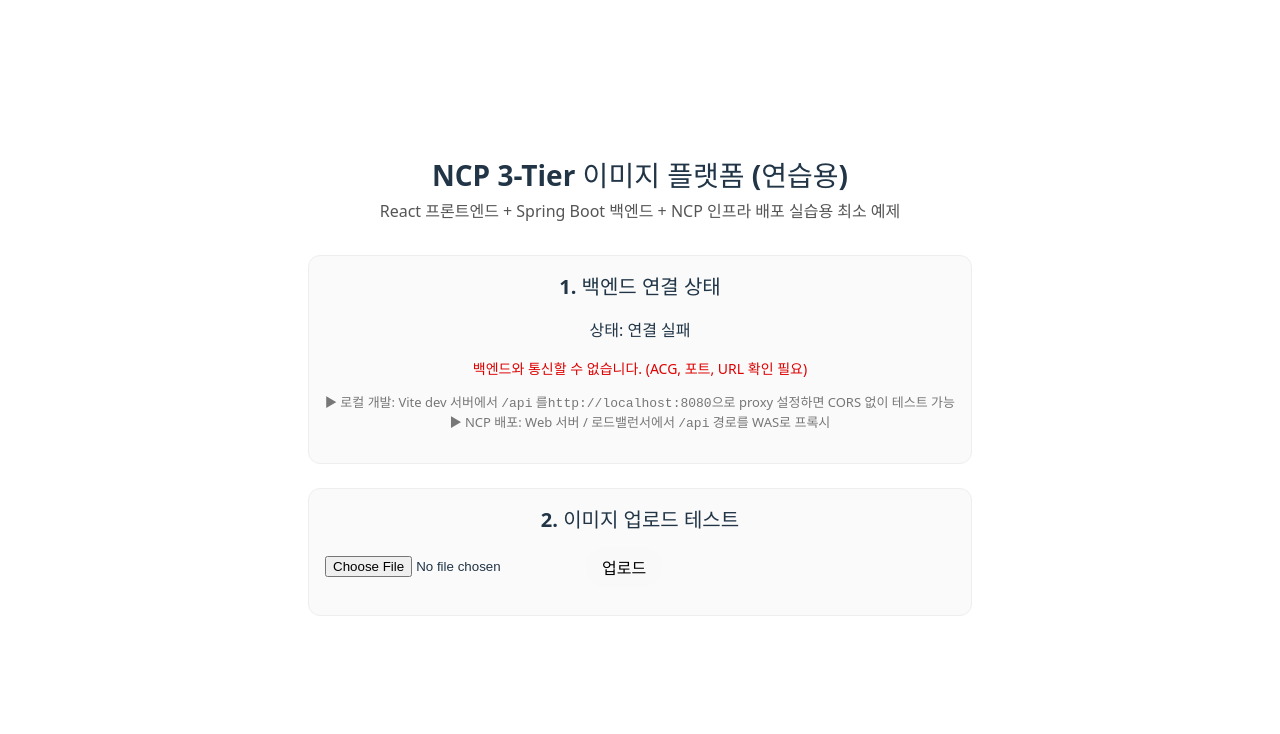
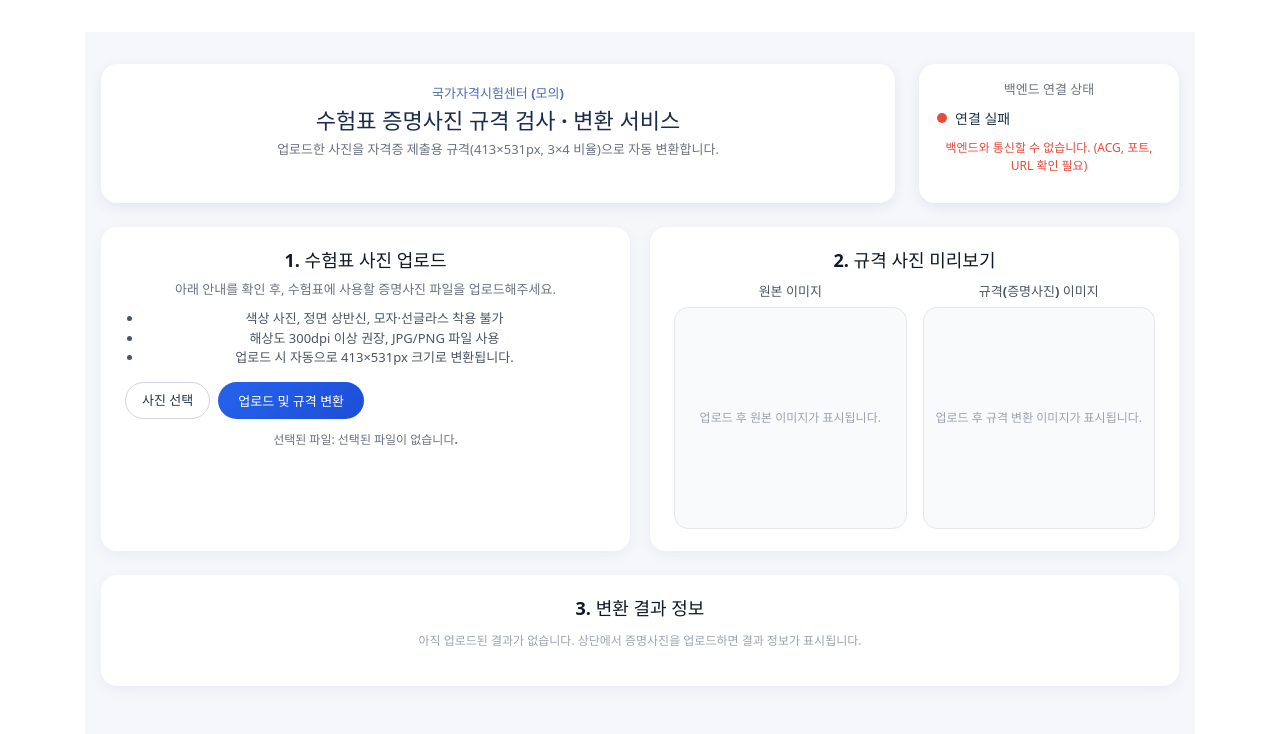
Before and after one commit to abroniasj416/ncp-3tier-image-platform, a React app in the folder frontend/: page / in a window 1280 px wide. Shown: the top 734 px of the page. Built offline with nearby package versions, Linux system fonts and the light colour scheme; no server answers; the HTML template or start-up script is replaced by a standard one.

Commit message:
feat(frontend): 이미지 업로드 UI 개선 및 리사이즈 결과 연동

```diff
--- a/frontend/src/App.jsx
+++ b/frontend/src/App.jsx
@@ -1,7 +1,7 @@
 import { useEffect, useState } from 'react'
 import './App.css'
 
-const API_BASE = '' // 로컬 개발 시 Vite proxy 사용, 배포 시에는 리버스 프록시로 /api만 백엔드로 전달
+const API_BASE = '' // 로컬: Vite proxy, NCP 배포: /api 를 WAS로 프록시
 
 function App() {
   const [backendStatus, setBackendStatus] = useState('확인 중...')
@@ -14,11 +14,10 @@
     const checkHealth = async () => {
       try {
         const res = await fetch(`${API_BASE}/api/health`)
-        if (!res.ok) {
-          throw new Error(`HTTP ${res.status}`)
-        }
+        if (!res.ok) throw new Error(`HTTP ${res.status}`)
         const data = await res.json()
         setBackendStatus(data.status || 'OK')
+        setHealthError('')
       } catch (e) {
         console.error(e)
         setBackendStatus('연결 실패')
@@ -30,7 +29,8 @@
   }, [])
 
   const handleFileChange = (event) => {
-    setFile(event.target.files?.[0] ?? null)
+    const selected = event.target.files?.[0] ?? null
+    setFile(selected)
     setUploadResult(null)
     setUploadError('')
   }
@@ -39,7 +39,7 @@
     event.preventDefault()
 
     if (!file) {
-      setUploadError('먼저 이미지를 선택해주세요.')
+      setUploadError('먼저 증명사진 파일을 선택해주세요.')
       return
     }
 
@@ -60,61 +60,197 @@
       }
 
       const data = await res.json()
+      console.log('uploadResult from backend:', data)
+      // 기대 형태: { objectUrl: string, objectKey: string, optimizedUrl: string }
       setUploadResult(data)
     } catch (e) {
       console.error(e)
-      setUploadError('업로드 실패. (백엔드 로그 및 NCP 설정을 확인해주세요)')
+      setUploadError('업로드에 실패했습니다. (백엔드 로그 및 NCP 설정을 확인해주세요)')
     }
   }
 
+  const originalUrl = uploadResult?.objectUrl || ''
+  const optimizedUrl = uploadResult?.optimizedUrl || ''
+  const objectKey = uploadResult?.objectKey || ''
+
   return (
     <div style={styles.page}>
+      {/* 상단 헤더 */}
       <header style={styles.header}>
-        <h1 style={styles.title}>NCP 3-Tier 이미지 플랫폼 (연습용)</h1>
+        <div style={styles.headerInner}>
+          <div style={styles.headerLeft}>
+            <p style={styles.headerSubTitle}>국가자격시험센터 (모의)</p>
+            <h1 style={styles.title}>수험표 증명사진 규격 검사 · 변환 서비스</h1>
             <p style={styles.subtitle}>
-          React 프론트엔드 + Spring Boot 백엔드 + NCP 인프라 배포 실습용 최소 예제
+              업로드한 사진을 자격증 제출용 규격(413×531px, 3×4 비율)으로 자동 변환합니다.
             </p>
+          </div>
+          <div style={styles.headerRight}>
+            <div style={styles.statusCard}>
+              <span style={styles.statusLabel}>백엔드 연결 상태</span>
+              <div style={styles.statusRow}>
+                <span
+                  style={{
+                    ...styles.statusDot,
+                    backgroundColor: backendStatus === 'OK' ? '#2ecc71' : '#e74c3c',
+                  }}
+                />
+                <span style={styles.statusText}>{backendStatus}</span>
+              </div>
+              {healthError && <p style={styles.statusError}>{healthError}</p>}
+            </div>
+          </div>
+        </div>
       </header>
 
-      <section style={styles.section}>
-        <h2 style={styles.sectionTitle}>1. 백엔드 연결 상태</h2>
-        <p>
-          상태: <strong>{backendStatus}</strong>
+      {/* 본문: 업로드 & 미리보기 */}
+      <main style={styles.main}>
+        <section style={styles.cardRow}>
+          {/* 1. 수험표 사진 업로드 */}
+          <section style={styles.card}>
+            <h2 style={styles.cardTitle}>1. 수험표 사진 업로드</h2>
+            <p style={styles.cardDesc}>
+              아래 안내를 확인 후, 수험표에 사용할 증명사진 파일을 업로드해주세요.
             </p>
-        {healthError && <p style={styles.errorText}>{healthError}</p>}
-        <p style={styles.tip}>
-          ▶ 로컬 개발: Vite dev 서버에서 <code>/api</code> 를
-          <code>http://localhost:8080</code>으로 proxy 설정하면 CORS 없이 테스트 가능
-          <br />
-          ▶ NCP 배포: Web 서버 / 로드밸런서에서 <code>/api</code> 경로를 WAS로 프록시
-        </p>
-      </section>
 
-      <section style={styles.section}>
-        <h2 style={styles.sectionTitle}>2. 이미지 업로드 테스트</h2>
-        <form onSubmit={handleUpload} style={styles.form}>
-          <input type="file" accept="image/*" onChange={handleFileChange} />
-          <button type="submit" style={styles.button}>
-            업로드
+            <ul style={styles.bulletList}>
+              <li>색상 사진, 정면 상반신, 모자·선글라스 착용 불가</li>
+              <li>해상도 300dpi 이상 권장, JPG/PNG 파일 사용</li>
+              <li>업로드 시 자동으로 413×531px 크기로 변환됩니다.</li>
+            </ul>
+
+            <form onSubmit={handleUpload} style={styles.uploadForm}>
+              <label style={styles.fileLabel}>
+                <input
+                  type="file"
+                  accept="image/*"
+                  onChange={handleFileChange}
+                  style={{ display: 'none' }}
+                />
+                사진 선택
+              </label>
+              <button type="submit" style={styles.primaryButton}>
+                업로드 및 규격 변환
               </button>
             </form>
 
+            <p style={styles.selectedFileText}>
+              선택된 파일:{' '}
+              <strong>{file ? file.name : '선택된 파일이 없습니다.'}</strong>
+            </p>
+
             {uploadError && <p style={styles.errorText}>{uploadError}</p>}
+          </section>
 
-        {uploadResult && (
-          <div style={styles.resultBox}>
-            <p>업로드 결과:</p>
-            <pre style={styles.pre}>{JSON.stringify(uploadResult, null, 2)}</pre>
-            {uploadResult.optimizedUrl && (
+          {/* 2. 규격 사진 미리보기 */}
+          <section style={styles.card}>
+            <h2 style={styles.cardTitle}>2. 규격 사진 미리보기</h2>
+
+            <div style={styles.previewGrid}>
+              {/* 원본 이미지 */}
+              <div>
+                <div style={styles.previewLabel}>원본 이미지</div>
+                <div style={styles.previewFrame}>
+                  {originalUrl ? (
                     <img
-                src={uploadResult.optimizedUrl}
-                alt="업로드 미리보기"
-                style={styles.preview}
+                      src={originalUrl}
+                      alt="원본 업로드 이미지"
+                      style={styles.previewImage}
                     />
+                  ) : (
+                    <p style={styles.previewPlaceholder}>업로드 후 원본 이미지가 표시됩니다.</p>
                   )}
                 </div>
+              </div>
+
+              {/* 규격(증명사진) 이미지 */}
+              <div>
+                <div style={styles.previewLabel}>규격(증명사진) 이미지</div>
+                <div style={styles.previewFrame}>
+                  {optimizedUrl ? (
+                    <img
+                      src={optimizedUrl}
+                      alt="규격 변환 이미지"
+                      style={styles.previewImage}
+                      onError={() => {
+                        console.warn('Failed to load optimizedUrl image:', optimizedUrl)
+                      }}
+                    />
+                  ) : (
+                    <p style={styles.previewPlaceholder}>
+                      업로드 후 규격 변환 이미지가 표시됩니다.
+                    </p>
+                  )}
+                </div>
+              </div>
+            </div>
+          </section>
+        </section>
+
+        {/* 3. 변환 결과 정보 */}
+        <section style={styles.resultCard}>
+          <h2 style={styles.cardTitle}>3. 변환 결과 정보</h2>
+
+          {uploadResult ? (
+            <>
+              <table style={styles.resultTable}>
+                <tbody>
+                  <tr>
+                    <th style={styles.resultTh}>원본 이미지 URL</th>
+                    <td style={styles.resultTd}>
+                      {originalUrl ? (
+                        <a
+                          href={originalUrl}
+                          target="_blank"
+                          rel="noreferrer"
+                          style={styles.link}
+                        >
+                          {originalUrl}
+                        </a>
+                      ) : (
+                        '-'
+                      )}
+                    </td>
+                  </tr>
+                  <tr>
+                    <th style={styles.resultTh}>규격 이미지 URL</th>
+                    <td style={styles.resultTd}>
+                      {optimizedUrl ? (
+                        <a
+                          href={optimizedUrl}
+                          target="_blank"
+                          rel="noreferrer"
+                          style={styles.link}
+                        >
+                          {optimizedUrl}
+                        </a>
+                      ) : (
+                        '- (백엔드에서 optimizedUrl이 넘어오지 않았습니다)'
+                      )}
+                    </td>
+                  </tr>
+                  <tr>
+                    <th style={styles.resultTh}>Object Storage Key</th>
+                    <td style={styles.resultTd}>
+                      <code>{objectKey || '-'}</code>
+                    </td>
+                  </tr>
+                </tbody>
+              </table>
+
+              <p style={styles.noticeText}>
+                ※ 상기 이미지는 연습용 &amp; NCP 인프라에서 제공되며, 실제 접수 시스템과는 무관한
+                모의 서비스입니다.
+              </p>
+            </>
+          ) : (
+            <p style={styles.noticeText}>
+              아직 업로드된 결과가 없습니다. 상단에서 증명사진을 업로드하면 결과 정보가
+              표시됩니다.
+            </p>
           )}
         </section>
+      </main>
     </div>
   )
 }
@@ -122,71 +258,216 @@
 const styles = {
   page: {
     fontFamily: 'system-ui, -apple-system, BlinkMacSystemFont, sans-serif',
-    maxWidth: '960px',
-    margin: '0 auto',
+    backgroundColor: '#f5f7fb',
+    minHeight: '100vh',
     padding: '32px 16px',
   },
   header: {
-    marginBottom: '32px',
+    maxWidth: '1120px',
+    margin: '0 auto 24px',
+  },
+  headerInner: {
+    display: 'flex',
+    justifyContent: 'space-between',
+    gap: '24px',
+    alignItems: 'stretch',
+  },
+  headerLeft: {
+    flex: 1,
+    padding: '20px 24px',
+    borderRadius: '16px',
+    backgroundColor: '#ffffff',
+    boxShadow: '0 4px 14px rgba(15, 35, 95, 0.08)',
+  },
+  headerRight: {
+    width: '260px',
+    display: 'flex',
+  },
+  headerSubTitle: {
+    fontSize: '13px',
+    color: '#4b6cb7',
+    fontWeight: 600,
+    margin: '0 0 4px',
   },
   title: {
-    fontSize: '28px',
+    fontSize: '22px',
     margin: '0 0 8px',
+    color: '#1a2b4c',
   },
   subtitle: {
     margin: 0,
-    color: '#555',
+    fontSize: '13px',
+    color: '#6b7280',
   },
-  section: {
-    padding: '16px',
-    borderRadius: '12px',
-    border: '1px solid #eee',
+  statusCard: {
+    flex: 1,
+    borderRadius: '16px',
+    backgroundColor: '#ffffff',
+    padding: '16px 18px',
+    boxShadow: '0 4px 14px rgba(15, 35, 95, 0.08)',
+    display: 'flex',
+    flexDirection: 'column',
+    justifyContent: 'space-between',
+  },
+  statusLabel: {
+    fontSize: '13px',
+    color: '#6b7280',
+  },
+  statusRow: {
+    display: 'flex',
+    alignItems: 'center',
+    marginTop: '8px',
+    gap: '8px',
+  },
+  statusDot: {
+    width: '10px',
+    height: '10px',
+    borderRadius: '999px',
+  },
+  statusText: {
+    fontWeight: 600,
+    fontSize: '14px',
+  },
+  statusError: {
+    marginTop: '10px',
+    fontSize: '12px',
+    color: '#e74c3c',
+  },
+  main: {
+    maxWidth: '1120px',
+    margin: '0 auto',
+  },
+  cardRow: {
+    display: 'grid',
+    gridTemplateColumns: 'minmax(0, 1.1fr) minmax(0, 1.1fr)',
+    gap: '20px',
     marginBottom: '24px',
-    backgroundColor: '#fafafa',
   },
-  sectionTitle: {
-    margin: '0 0 12px',
-    fontSize: '20px',
+  card: {
+    backgroundColor: '#ffffff',
+    borderRadius: '16px',
+    padding: '20px 24px 22px',
+    boxShadow: '0 4px 14px rgba(15, 35, 95, 0.05)',
   },
-  tip: {
-    marginTop: '8px',
+  cardTitle: {
+    margin: '0 0 6px',
+    fontSize: '18px',
+    color: '#111827',
+  },
+  cardDesc: {
+    margin: '0 0 10px',
     fontSize: '13px',
-    color: '#777',
+    color: '#6b7280',
   },
-  form: {
+  bulletList: {
+    margin: '8px 0 14px',
+    paddingLeft: '18px',
+    fontSize: '13px',
+    color: '#4b5563',
+    lineHeight: 1.5,
+  },
+  uploadForm: {
     display: 'flex',
     gap: '8px',
     alignItems: 'center',
-    marginBottom: '12px',
+    marginBottom: '8px',
   },
-  button: {
+  fileLabel: {
     padding: '8px 16px',
+    borderRadius: '999px',
+    border: '1px solid #d1d5db',
+    fontSize: '13px',
+    cursor: 'pointer',
+    backgroundColor: '#ffffff',
+  },
+  primaryButton: {
+    padding: '9px 20px',
     borderRadius: '999px',
     border: 'none',
     cursor: 'pointer',
+    fontSize: '13px',
+    fontWeight: 600,
+    color: '#ffffff',
+    background:
+      'linear-gradient(135deg, #2563eb, #1d4ed8)',
+  },
+  selectedFileText: {
+    fontSize: '12px',
+    color: '#6b7280',
   },
   errorText: {
-    color: '#d00',
-    fontSize: '14px',
+    marginTop: '6px',
+    fontSize: '12px',
+    color: '#e11d48',
   },
-  resultBox: {
-    marginTop: '12px',
-    padding: '12px',
-    borderRadius: '8px',
-    backgroundColor: '#fff',
-    border: '1px solid #eee',
+  previewGrid: {
+    display: 'grid',
+    gridTemplateColumns: '1fr 1fr',
+    gap: '16px',
+    marginTop: '8px',
   },
-  pre: {
-    backgroundColor: '#f5f5f5',
-    padding: '8px',
-    borderRadius: '6px',
+  previewLabel: {
+    fontSize: '13px',
+    marginBottom: '6px',
+    color: '#4b5563',
+    fontWeight: 600,
+  },
+  previewFrame: {
+    borderRadius: '14px',
+    border: '1px solid #e5e7eb',
+    backgroundColor: '#f9fafb',
+    height: '220px',
+    display: 'flex',
+    alignItems: 'center',
+    justifyContent: 'center',
+    overflow: 'hidden',
+  },
+  previewImage: {
+    maxWidth: '100%',
+    maxHeight: '100%',
+    objectFit: 'cover',
+  },
+  previewPlaceholder: {
     fontSize: '12px',
-    overflowX: 'auto',
+    color: '#9ca3af',
+    textAlign: 'center',
+    padding: '0 12px',
   },
-  preview: {
-    marginTop: '8px',
-    maxWidth: '200px',
-    borderRadius: '8px',
+  resultCard: {
+    backgroundColor: '#ffffff',
+    borderRadius: '16px',
+    padding: '20px 24px 24px',
+    boxShadow: '0 4px 14px rgba(15, 35, 95, 0.05)',
+  },
+  resultTable: {
+    width: '100%',
+    borderCollapse: 'collapse',
+    marginTop: '10px',
+    fontSize: '13px',
+  },
+  resultTh: {
+    width: '140px',
+    textAlign: 'left',
+    padding: '8px 10px',
+    backgroundColor: '#f9fafb',
+    borderBottom: '1px solid #e5e7eb',
+    color: '#4b5563',
+    verticalAlign: 'top',
+  },
+  resultTd: {
+    padding: '8px 10px',
+    borderBottom: '1px solid #e5e7eb',
+    color: '#111827',
+    wordBreak: 'break-all',
+  },
+  link: {
+    color: '#2563eb',
+    textDecoration: 'underline',
+  },
+  noticeText: {
+    fontSize: '12px',
+    color: '#9ca3af',
+    marginTop: '10px',
   },
 }
 
```
Lines whose indentation alone changed are shown as unchanged.
